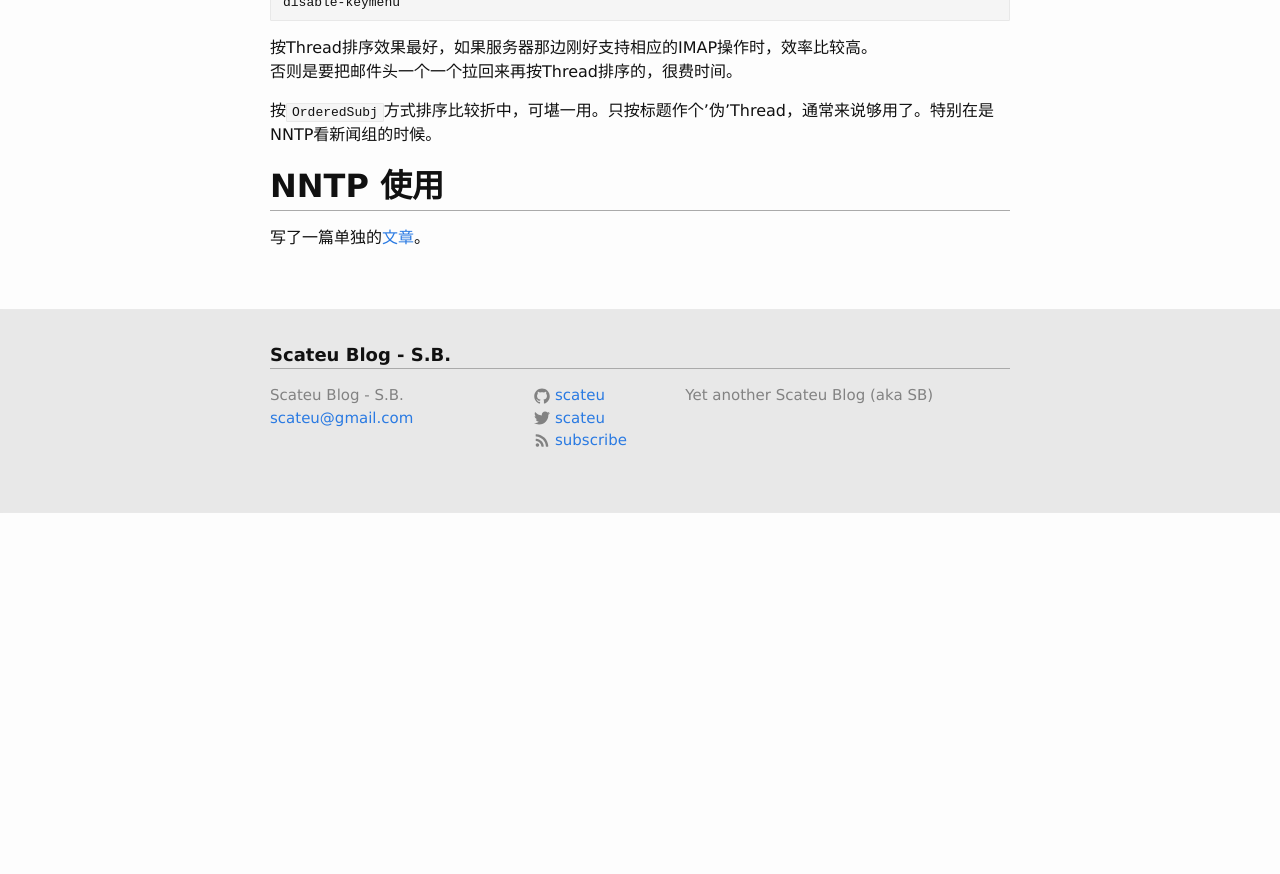
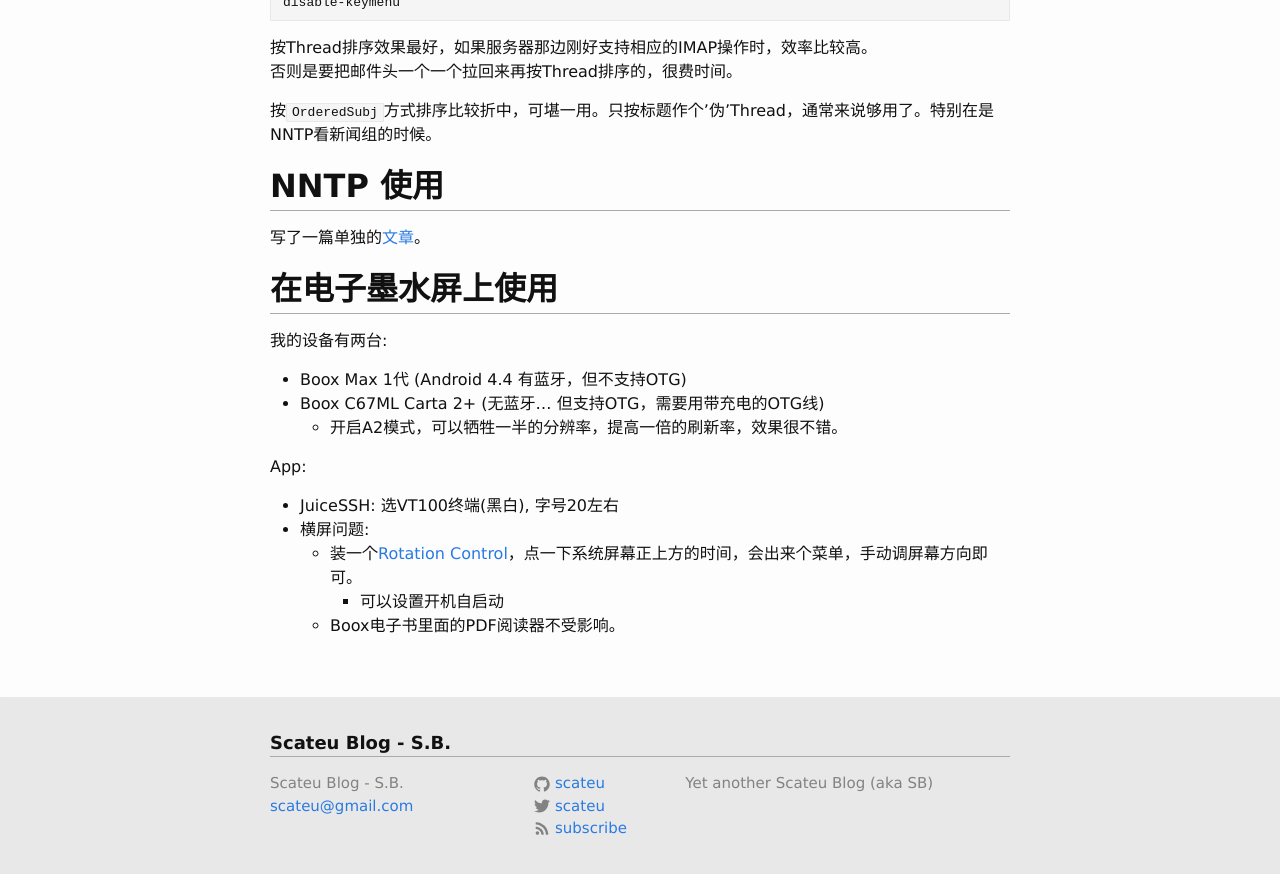
Before and after one commit to scateu/scateu.github.io, a Jekyll site: the page built from _posts/2015-08-23-alpine.md, in a window 1280 px wide and 900 px high, scrolled down 8797 px. Shown: the top 874 px of the window. Built offline with Jekyll 4.4.1, drawn with Linux system fonts in a browser that asks for light colours; nearby versions of some CDN libraries; comment, search, counter and statistics services are not loaded; before the commit the page ends 9309 px from its top, so only the background shows below that.

Commit message:
2018年 1月18日 星期四 11时07分03秒 CST

```diff
--- a/_posts/2015-08-23-alpine.md
+++ b/_posts/2015-08-23-alpine.md
@@ -591,3 +591,17 @@ disable-keymenu
 ## NNTP 使用
 
 写了一篇单独的[文章](http://scateu.me/2018/01/05/nntp.html)。
+
+## 在电子墨水屏上使用
+
+我的设备有两台:
+ - Boox Max 1代 (Android 4.4 有蓝牙，但不支持OTG)
+ - Boox C67ML Carta 2+ (无蓝牙... 但支持OTG，需要用带充电的OTG线)
+   - 开启A2模式，可以牺牲一半的分辨率，提高一倍的刷新率，效果很不错。
+
+App:
+ - JuiceSSH: 选VT100终端(黑白), 字号20左右
+ - 横屏问题:
+   - 装一个[Rotation Control](https://www.apkmirror.com/apk/crapemyrtle/rotation-control/)，点一下系统屏幕正上方的时间，会出来个菜单，手动调屏幕方向即可。
+     - 可以设置开机自启动
+   - Boox电子书里面的PDF阅读器不受影响。
```
